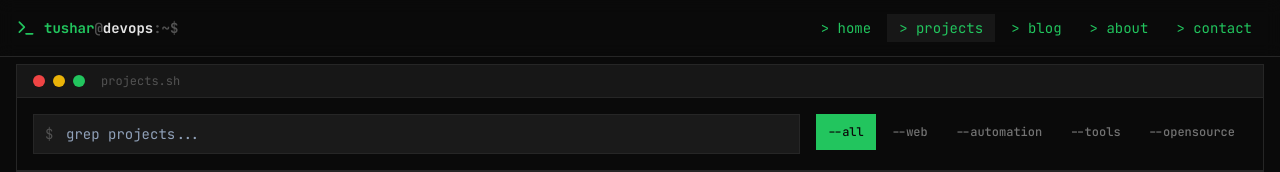
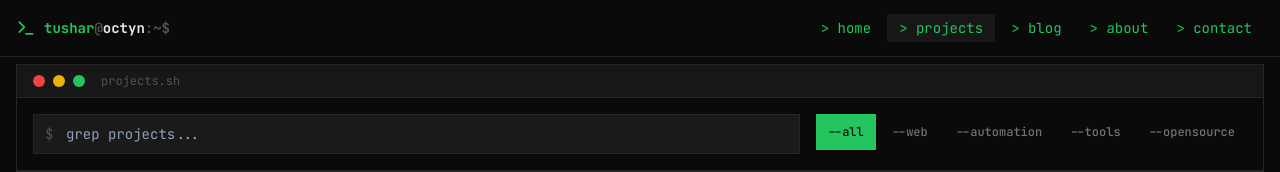
Before and after one commit to Tushar-CodeSpace/project_x-frontend, a React (Vite) app: page /projects in a window 1280 px wide. Shown: the top 172 px of the page. Built offline with nearby package versions, Linux system fonts and the light colour scheme.

Commit message:
fix: change username from devops to octyn

```diff
--- a/src/components/layout/Header.tsx
+++ b/src/components/layout/Header.tsx
@@ -28,7 +28,7 @@ export function Header() {
             <span className="text-sm font-mono font-bold">
               <span className="text-[#22c55e]">tushar</span>
               <span className="text-[#525252]">@</span>
-              <span className="text-[#e5e5e5]">devops</span>
+              <span className="text-[#e5e5e5]">octyn</span>
               <span className="text-[#525252]">:~$</span>
             </span>
           </Link>
--- a/src/pages/Home.tsx
+++ b/src/pages/Home.tsx
@@ -118,7 +118,7 @@ return (
               </motion.div>
 
               <div className="mt-6 flex items-center gap-2">
-                <span className="text-[#22c55e]">tushar@devops</span>
+                <span className="text-[#22c55e]">tushar@octyn</span>
                 <span className="text-[#525252]">:</span>
                 <span className="text-[#60a5fa]">~</span>
                 <span className="text-[#525252]">$</span>
```
